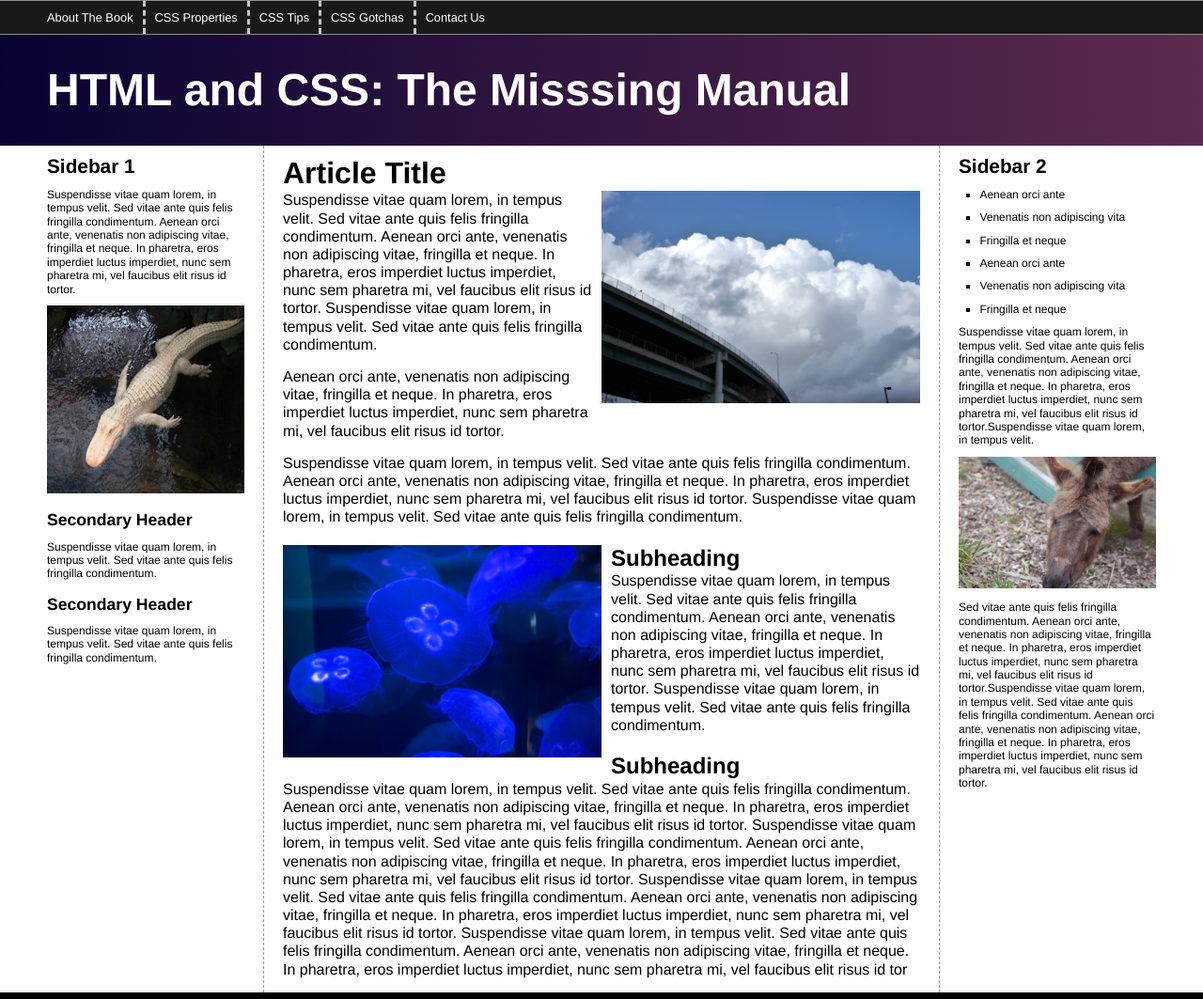
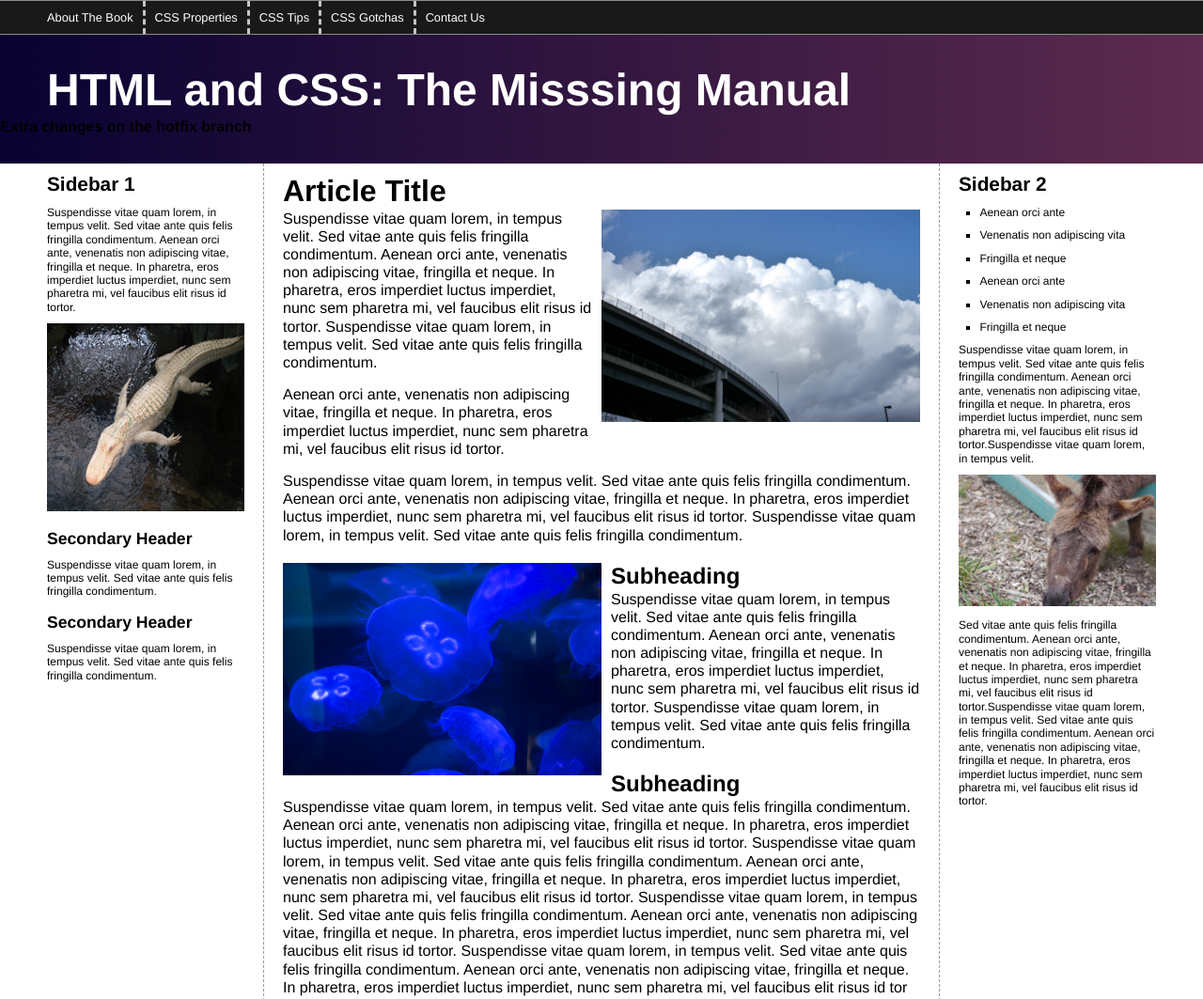
Before and after one commit to Gen1a/DigitaleWerkomgeving, a plain HTML site: page index.html in a window 1280 px wide. Shown: the top 1063 px of the page at 94% size. Drawn offline with Linux system fonts and the light colour scheme.

Commit message:
Added hotfix subtitle

```diff
--- a/index.html
+++ b/index.html
@@ -23,6 +23,7 @@
           </ul>
         </nav>
         <h1>HTML and CSS: The Misssing Manual</h1>
+        <h4>Extra changes on the hotfix branch</h4>
       </header>
       <div class="contentWrapper">
         <div class="columnWrapper">
```
